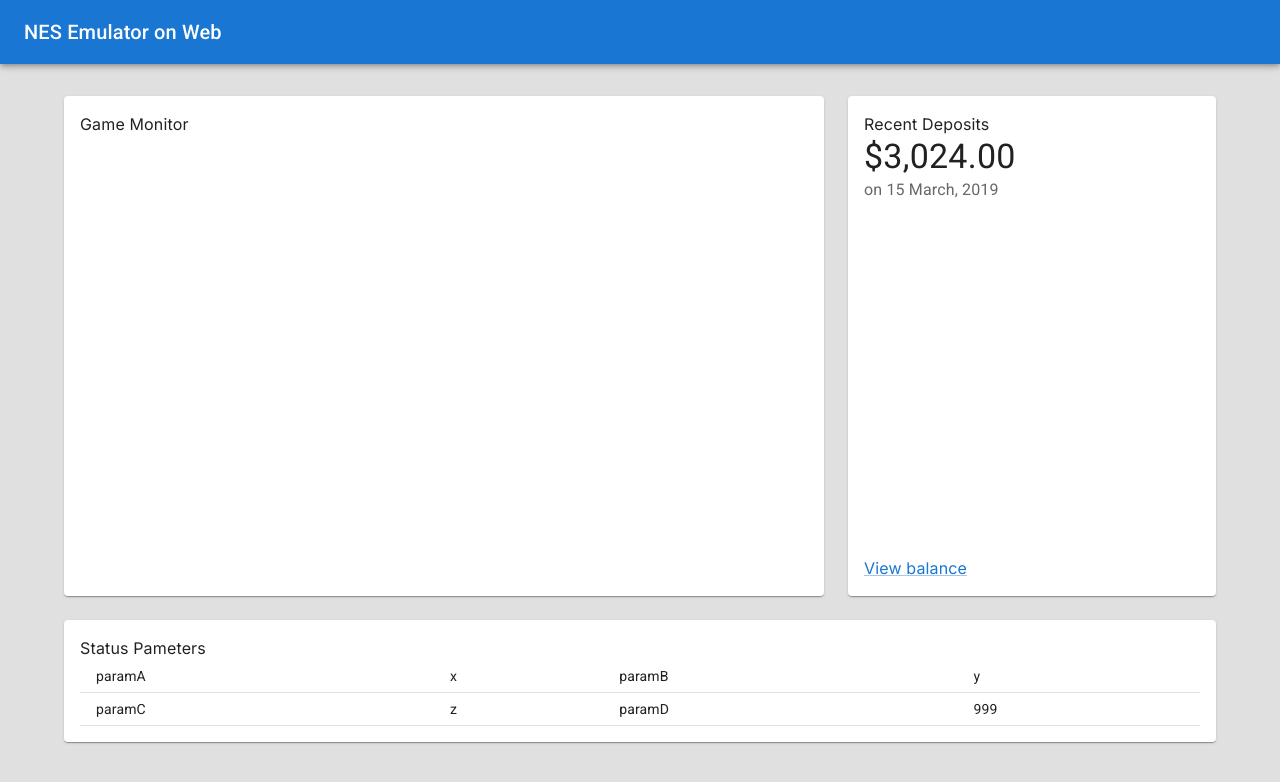
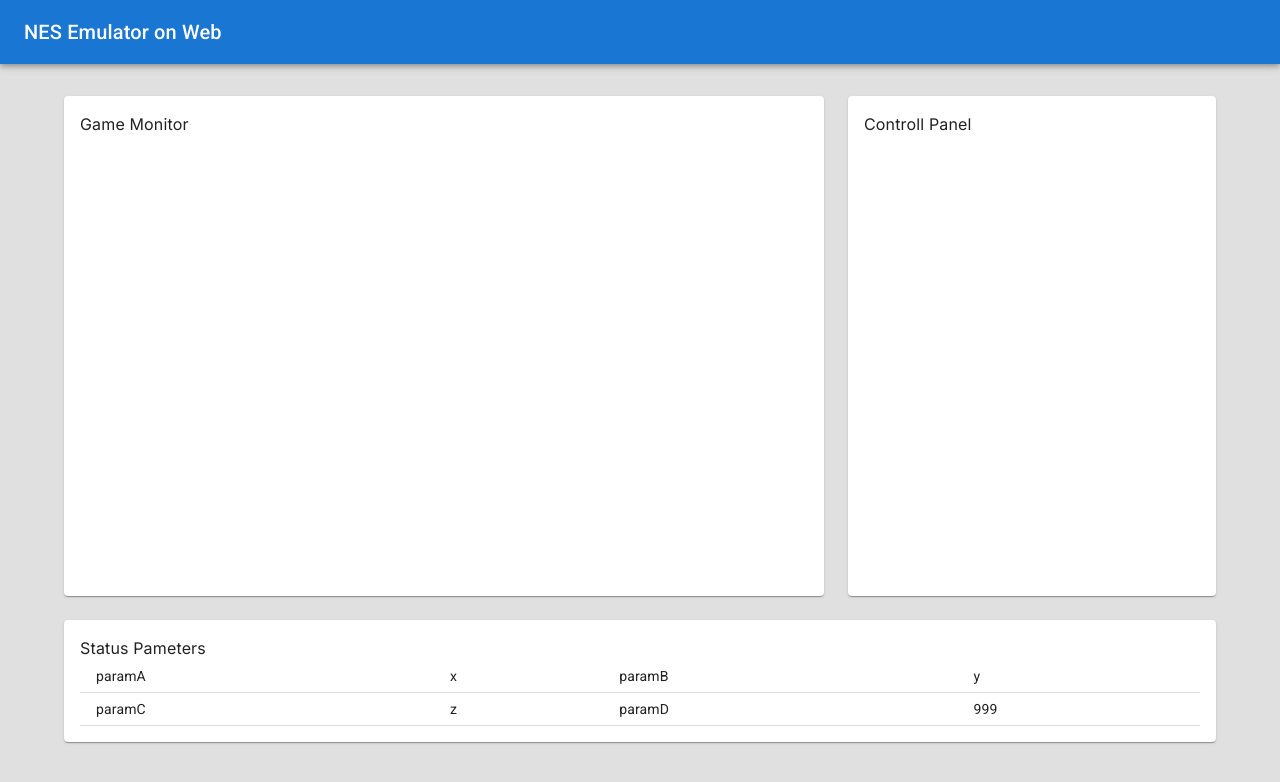
Before and after one commit to kazuhito-m/nes-emulator-study, a Next.js app: page / in a window 1280 px wide. Shown: the top 782 px of the page. Built offline with nearby package versions, Linux system fonts and the light colour scheme.

Commit message:
implement: 本来の用途の名前に置き換える。

```diff
--- a/src/app/page.tsx
+++ b/src/app/page.tsx
@@ -69,18 +69,7 @@ export default function Home() {
                   height: 500,
                 }}
               >
-                Recent Deposits
-                <Typography component="p" variant="h4">
-                  $3,024.00
-                </Typography>
-                <Typography color="text.secondary" sx={{ flex: 1 }}>
-                  on 15 March, 2019
-                </Typography>
-                <div>
-                  <Link color="primary" href="#">
-                    View balance
-                  </Link>
-                </div>
+                Controll Panel
               </Paper>
             </Grid>
 
```
